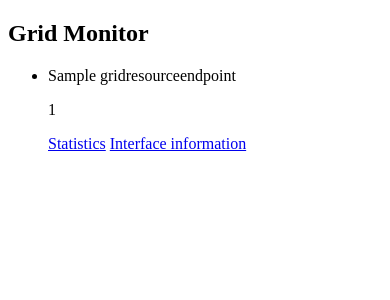
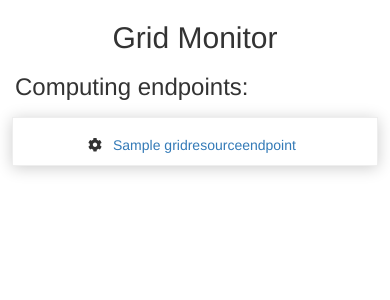
Before and after one commit to lockystocky/GridMonitor, a Django app: page / in a window 390 px wide. Shown: the top 300 px of the page. Run offline with Django 3.2, Linux system fonts and the light colour scheme; tables that the repository leaves empty hold one stand-in row (values such as "Sample post"); some libraries are stand-ins or nearby versions.

Commit message:
Index page design DDED

```diff
--- a/templates/index.html
+++ b/templates/index.html
@@ -2,17 +2,131 @@
 <html lang="en">
 <head>
     <meta charset="UTF-8">
-    <title>Grid monitor</title>
+    <title>Grid Monitor</title>
+     <link href="https://fonts.googleapis.com/css?family=Didact+Gothic|Montserrat:300,400,500,700&amp;subset=cyrillic-ext" rel="stylesheet" />
+    <link rel="stylesheet" href="https://maxcdn.bootstrapcdn.com/bootstrap/3.4.0/css/bootstrap.min.css">
+    <link rel="stylesheet" href="https://use.fontawesome.com/releases/v5.8.2/css/all.css" integrity="sha384-oS3vJWv+0UjzBfQzYUhtDYW+Pj2yciDJxpsK1OYPAYjqT085Qq/1cq5FLXAZQ7Ay" crossorigin="anonymous">
+    <script src="https://ajax.googleapis.com/ajax/libs/jquery/3.4.0/jquery.min.js"></script>
+    <script src="https://maxcdn.bootstrapcdn.com/bootstrap/3.3.7/js/bootstrap.min.js"></script>
 </head>
 <body>
-<h2>Grid Monitor</h2>
-<ul>
-  {% for endpoint in endpoints %}
-    <li>{{ endpoint.endpoint_interface_name}}</li>
-      <p>{{ endpoint.endpoint_id }}</p>
-      <a href="/interface/{{ endpoint.endpoint_interface_name }}">Statistics</a>
-      <a href="/interfaceinfo/{{ endpoint.base64id }}">Interface information</a>
-  {% endfor %}
-</ul>
+<style>
+    .tl-wrapper {
+    padding: 7px 12px;
+    margin: 0;
+    position: relative;
+}
+
+    .tl-inner {
+    box-shadow: 0 2px 15px rgba(0,0,0,0.2);
+    border: 1px solid #eee;
+    transition: .3s ease-out;
+}
+
+    .tl-inner:hover {
+        box-shadow: none;
+        transition: .3s ease-out;
+    }
+    .tl-main {
+    padding-bottom: 10px;
+}
+    .tl-more-btn {
+    width: 100%;
+    text-align: center;
+    left: 0;
+    bottom: 0;
+    padding: 0;
+    border: 1px solid #eee;
+    background: #f8f8f8;
+    transition: .2s ease-in-out;
+    color: #888;
+    font-size: 17px;
+}
+
+    .tl-more-btn:hover {
+        background: #f0f0f0;
+        transition: .2s ease-in-out;
+    }
+    .tl-status {
+    position: absolute;
+    width: 80px;
+    top: 0;
+    left: 0;
+    height: 100%;
+}
+    .tl-title {
+        margin: 10px 0;
+        font-size: 20px;
+        left: 0 !important;
+        right: 0;
+        width: 100% !important;
+        text-align:center;
+    }
+    .no-display{
+        display: none;
+    }
+    .load-image{
+         display: block;
+         margin-left: auto;
+         margin-right: auto;
+    }
+    .module {
+        margin-left: 50px;
+    }
+    .module.completed {
+            margin-top: 17px;
+        }
+    .mod-title {
+    display: block;
+    font-size: 14px;
+    font-weight: 100;
+    color: #673AB7;
+    margin-left: 50px;
+
+}
+    .mod-type {
+    float: left;
+    margin-left: 25px;
+}
+</style>
+
+<div class="row">
+    <div class="col-md-2 col-lg-2">
+
+    </div>
+    <div class="col-md-8 col-lg-8">
+
+         <div class="row">
+            <div class="col-md-11 col-lg-11">
+                <div style="text-align: center">
+                    <h2>Grid Monitor</h2>
+                </div>
+            <div style="margin-left: 15px">
+                <h3>Computing endpoints:</h3>
+            </div>
+
+                {% for endpoint in endpoints %}
+                <div class="tl-wrapper">
+                    <div class="tl-inner">
+                        <div class="tl-status"></div>
+                        <div class="tl-main">
+                            <div class="module completed">
+                                <div class="mod-type">
+                                       <i class="fas fa-cog"></i>
+                                </div>
+                                <div class="mod-title">
+                                    <a href="/interfaceinfo/{{ endpoint.base64id }}">{{ endpoint.endpoint_interface_name }}</a>
+                                </div>
+                            </div>
+                        </div>
+                    </div>
+                </div>
+                {% endfor %}
+            </div>
+        </div>
+    </div>
+    <div class="col-md-2 col-lg-2"></div>
+</div>
+
 </body>
 </html>
```
